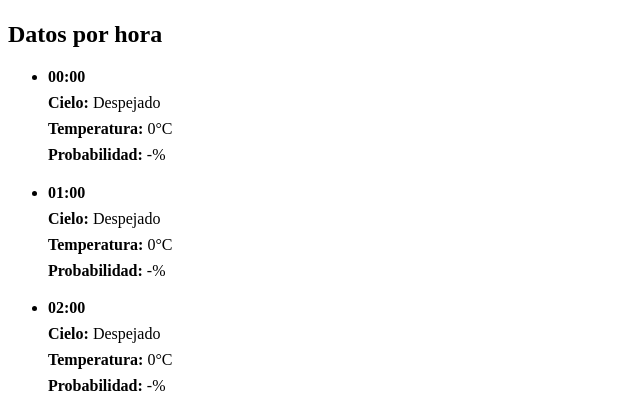
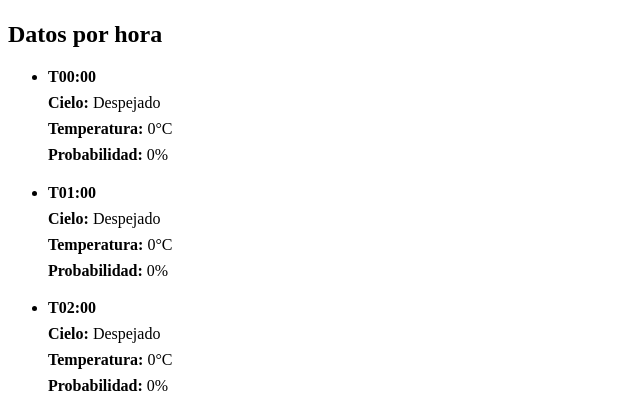
Before and after one commit to FacuA0/reactive-weather, a React (Vite) app: page / in a window 1280 px wide. Shown: the part 529-944 px from the top of the page, without its empty margins (0-640 px from the left). Built offline with nearby package versions, Linux system fonts and the light colour scheme.

Commit message:
Datos bien cargados

```diff
--- a/src/App.jsx
+++ b/src/App.jsx
@@ -7,7 +7,7 @@ import Hour from './components/Hour';
 import './App.css';
 
 const DEFAULT_CURRENT = {
-    wmo_code: 0,
+    weather_code: 0,
     temperature_2m: 0,
     apparent_temperature: 0,
     precipitation_probability: 0,
@@ -17,59 +17,59 @@ const DEFAULT_CURRENT = {
 
 const DEFAULT_HOURS = [
     {
-        time: "00:00",
-        wmo_code: 0,
+        time: "T00:00",
+        weather_code: 0,
         temperature_2m: 0,
-        precpitation_probability: 0,
+        precipitation_probability: 0,
     },
     {
-        time: "01:00",
-        wmo_code: 0,
+        time: "T01:00",
+        weather_code: 0,
         temperature_2m: 0,
-        precpitation_probability: 0,
+        precipitation_probability: 0,
     },
     {
-        time: "02:00",
-        wmo_code: 0,
+        time: "T02:00",
+        weather_code: 0,
         temperature_2m: 0,
-        precpitation_probability: 0,
+        precipitation_probability: 0,
     },
     {
-        time: "03:00",
-        wmo_code: 0,
+        time: "T03:00",
+        weather_code: 0,
         temperature_2m: 0,
-        precpitation_probability: 0,
+        precipitation_probability: 0,
     }
 ];
 
 const DEFAULT_DAYS = [
     {
         time: "2026-03-19",
-        wmo_code: 0,
+        weather_code: 0,
         temperature_2m_max: 0,
         temperature_2m_min: 0,
-        precpitation_probability_mean: 0,
+        precipitation_probability_mean: 0,
     },
     {
         time: "2026-03-20",
-        wmo_code: 0,
+        weather_code: 0,
         temperature_2m_max: 0,
         temperature_2m_min: 0,
-        precpitation_probability_mean: 0,
+        precipitation_probability_mean: 0,
     },
     {
         time: "2026-03-21",
-        wmo_code: 0,
+        weather_code: 0,
         temperature_2m_max: 0,
         temperature_2m_min: 0,
-        precpitation_probability_mean: 0,
+        precipitation_probability_mean: 0,
     },
     {
         time: "2026-03-22",
-        wmo_code: 0,
+        weather_code: 0,
         temperature_2m_max: 0,
         temperature_2m_min: 0,
-        precpitation_probability_mean: 0,
+        precipitation_probability_mean: 0,
     }
 ];
 
@@ -82,7 +82,7 @@ function App() {
     async function setNewCity(city) {
         setCity(city);
 
-        let res = await fetch(`https://api.open-meteo.com/v1/forecast?latitude=${city.latitude}&longitude=${city.longitude}&daily=temperature_2m_max,temperature_2m_min,weather_code,rain_sum,precipitation_sum,precipitation_probability_max&hourly=temperature_2m,weather_code,apparent_temperature,precipitation_probability,rain,precipitation&current=temperature_2m,relative_humidity_2m,precipitation,rain,weather_code,apparent_temperature,precipitation_probability&timezone=auto`);
+        let res = await fetch(`https://api.open-meteo.com/v1/forecast?latitude=${city.latitude}&longitude=${city.longitude}&daily=temperature_2m_max,temperature_2m_min,weather_code,rain_sum,precipitation_sum,precipitation_probability_mean&hourly=temperature_2m,weather_code,apparent_temperature,precipitation_probability,rain,precipitation&current=temperature_2m,relative_humidity_2m,precipitation,rain,weather_code,apparent_temperature,precipitation_probability&timezone=auto`);
         let data = await res.json();
 
         setNow(data.current);
--- a/src/components/Day.jsx
+++ b/src/components/Day.jsx
@@ -1,13 +1,16 @@
-import { convertWMOtoHuman, dateToHuman } from "../utils";
+import { convertWeathertoHuman, dateToHuman } from "../utils";
 
 function Day({ day }) {
+    console.log("Day");
+    console.log(day);
+
     return (
         <li>
             <p><b>{dateToHuman(day.time)}</b></p>
-            <p><b>Cielo:</b> {convertWMOtoHuman(day.wmo_code) ?? "-"}</p>
+            <p><b>Cielo:</b> {convertWeathertoHuman(day.weather_code) ?? "-"}</p>
             <p><b>Temperatura máx:</b> {day.temperature_2m_max ?? "-"}°C</p>
             <p><b>Temperatura mín:</b> {day.temperature_2m_min ?? "-"}°C</p>
-            <p><b>Probabilidad:</b> {day.precpitation_probability_mean ?? "-"}%</p>
+            <p><b>Probabilidad:</b> {day.precipitation_probability_mean ?? "-"}%</p>
         </li>
     );
 }
--- a/src/components/Hour.jsx
+++ b/src/components/Hour.jsx
@@ -1,12 +1,13 @@
-import { convertWMOtoHuman } from "../utils";
+import { convertWeathertoHuman } from "../utils";
 
 function Hour({ hour }) {
+    console.log("Hour");
     console.log(hour);
 
     return (
         <li>
             <p><b>{hour.time}</b></p>
-            <p><b>Cielo:</b> {convertWMOtoHuman(hour.wmo_code) ?? "-"}</p>
+            <p><b>Cielo:</b> {convertWeathertoHuman(hour.weather_code) ?? "-"}</p>
             <p><b>Temperatura:</b> {hour.temperature_2m ?? "-"}°C</p>
             <p><b>Probabilidad:</b> {hour.precipitation_probability ?? "-"}%</p>
         </li>
--- a/src/components/Now.jsx
+++ b/src/components/Now.jsx
@@ -1,11 +1,12 @@
-import { convertWMOtoHuman } from "../utils";
+import { convertWeathertoHuman } from "../utils";
 
 function Now({ now }) {
+    console.log("Now");
     console.log(now);
 
     return (
         <>
-            <p><b>Cielo:</b> {convertWMOtoHuman(now.wmo_code) ?? "-"}</p>
+            <p><b>Cielo:</b> {convertWeathertoHuman(now.weather_code) ?? "-"}</p>
             <p><b>Temperatura:</b> {now.temperature_2m ?? "-"}°C</p>
             <p><b>Sensación térmica:</b> {now.apparent_temperature ?? "-"}°C</p>
             <p><b>Probabilidad de lluvia:</b> {now.precipitation_probability ?? "-"}%</p>
--- a/src/utils.jsx
+++ b/src/utils.jsx
@@ -1,4 +1,4 @@
-function convertWMOtoHuman(code) {
+function convertWeathertoHuman(code) {
     if (code == 0) return "Despejado";
     if (code == 1) return "Parcialmente despejado";
     if (code == 2) return "Parcialmente nublado";
@@ -35,6 +35,6 @@ function dateToHuman(date) {
 }
 
 export {
-    convertWMOtoHuman,
+    convertWeathertoHuman,
     dateToHuman
 };
```
